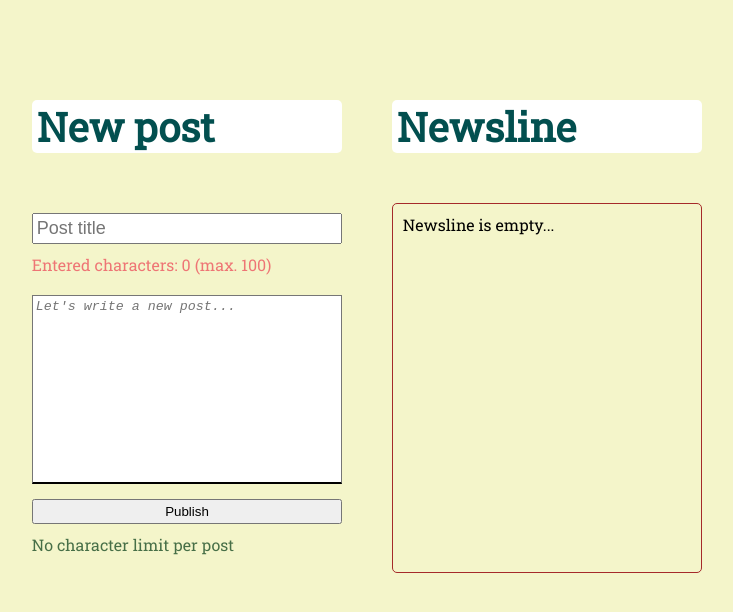
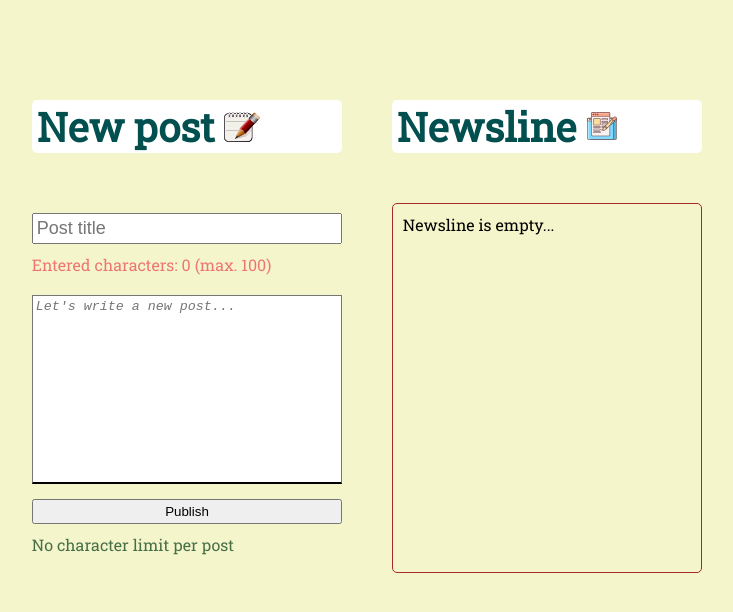
Before and after one commit to MatkovskyA/blog-app, a plain HTML site: page index.html in a window 1280 px wide. Shown: the whole page, without its empty margins (273-1006 px from the left). Drawn offline with Linux system fonts and the light colour scheme.

Commit message:
Added images

```diff
--- a/adstyle.css
+++ b/adstyle.css
@@ -1,4 +1,4 @@
-@media (max-width: 576px) {
+@media (max-width: 580px) {
     .container {
         padding: 30px 20px;
     }
--- a/index.html
+++ b/index.html
@@ -14,7 +14,7 @@
 <body>
     <div class="project__blog container">
         <div class="add__new_post">
-            <h2 class="new__post_title">New post</h2>
+            <h2 class="new__post_title">New post <img src="images/pngwing.com.png"></h2>
             <div class="post">
                 <input class="title__input js__post_title-input"
                 type="text"
@@ -33,7 +33,7 @@
         </div>
         <div class="visible__posts item">
             <div class="newsline">
-                <h2 class="title__newsline">Newsline</h2>
+                <h2 class="title__newsline">Newsline <img src="images/free-icon-guest-post-1999310.png"></h2>
             </div>
             <div class="posts js__posts">
                 Newsline is empty...
```
Also changed, not shown: images/free-icon-guest-post-1999310.png (added), images/pngwing.com.png (added).
